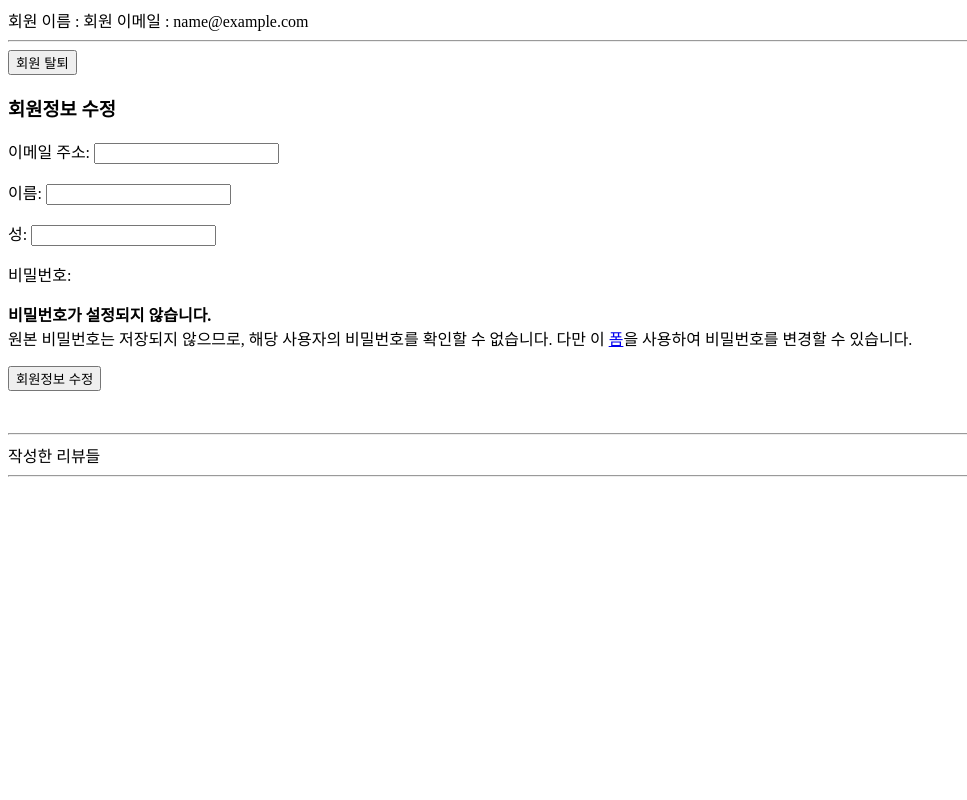
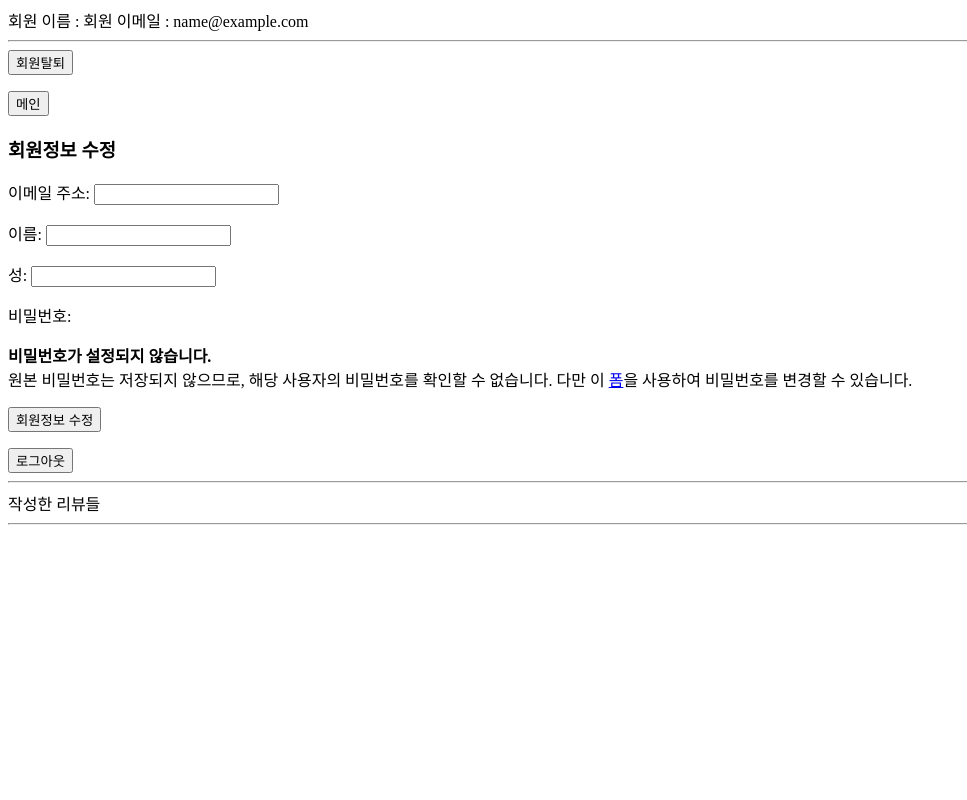
Before and after one commit to badajinsee/0413_project, a Django app: page /accounts/profile/ in a window 1280 px wide. Shown: the whole page, without its empty margins (0-967 px from the left). Run offline with Django 3.2, Linux system fonts and the light colour scheme; the visitor is signed in with stand-in values (Sample User, id 1).

Commit message:
프로필, 인덱스 버튼 수정

```diff
--- a/accounts/templates/accounts/login.html
+++ b/accounts/templates/accounts/login.html
@@ -3,4 +3,4 @@
     {{loginform}}
     <input type="submit" value="로그인">
 </form>
-<a href="{% url 'accounts:index' %}"><button>메인</button></a>
+<a href="{% url 'accounts:index' %}"><button class="btn btn-outline-primary">메인</button></a>
--- a/accounts/templates/accounts/profile.html
+++ b/accounts/templates/accounts/profile.html
@@ -3,14 +3,16 @@
 <hr>
 <form action="{% url 'accounts:delete'  %}">
     {% csrf_token %}
-    <input type="submit" value="회원 탈퇴">
+    <button type="submit" class="btn btn-outline-primary">회원탈퇴</button>
 </form>
+<a href="{% url 'accounts:index' %}"><button class="btn btn-outline-primary">메인</button></a>
 <h3>회원정보 수정</h3>
 <form action="{% url 'accounts:update' %}" method="POST">
     {% csrf_token %}
     {{form.as_p}}
-    <input type="submit" value="회원정보 수정">
+    <button type="submit" class="btn btn-outline-primary">회원정보 수정</button>
 </form>
+<a href="{% url 'accounts:logout' %}"><button type="button" class="btn btn-outline-primary">로그아웃</button></a>
 <br>
 <hr>
 작성한 리뷰들
```
Also changed, not shown: accounts/templates/accounts/index.html (+5 -2 lines).
